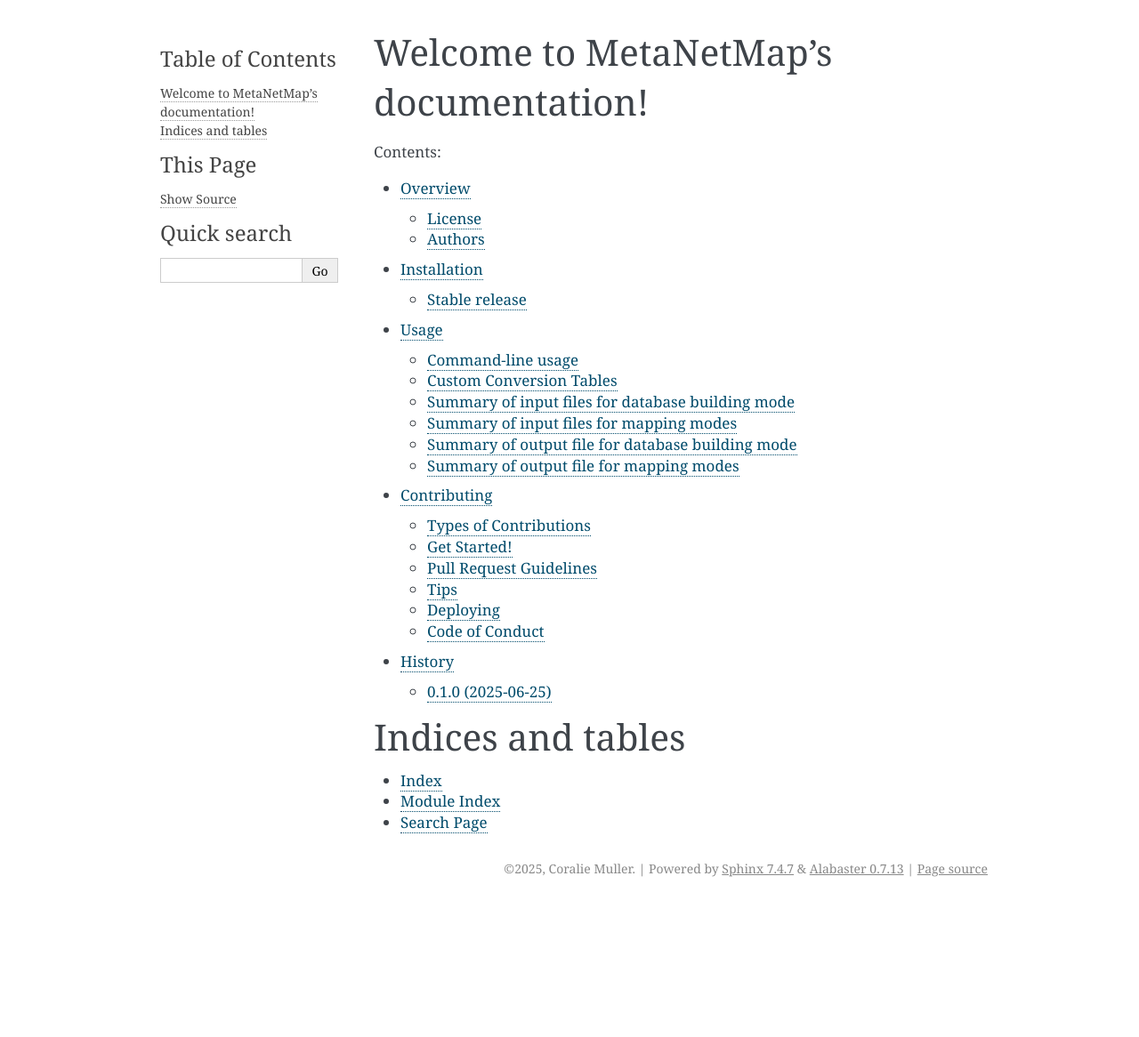
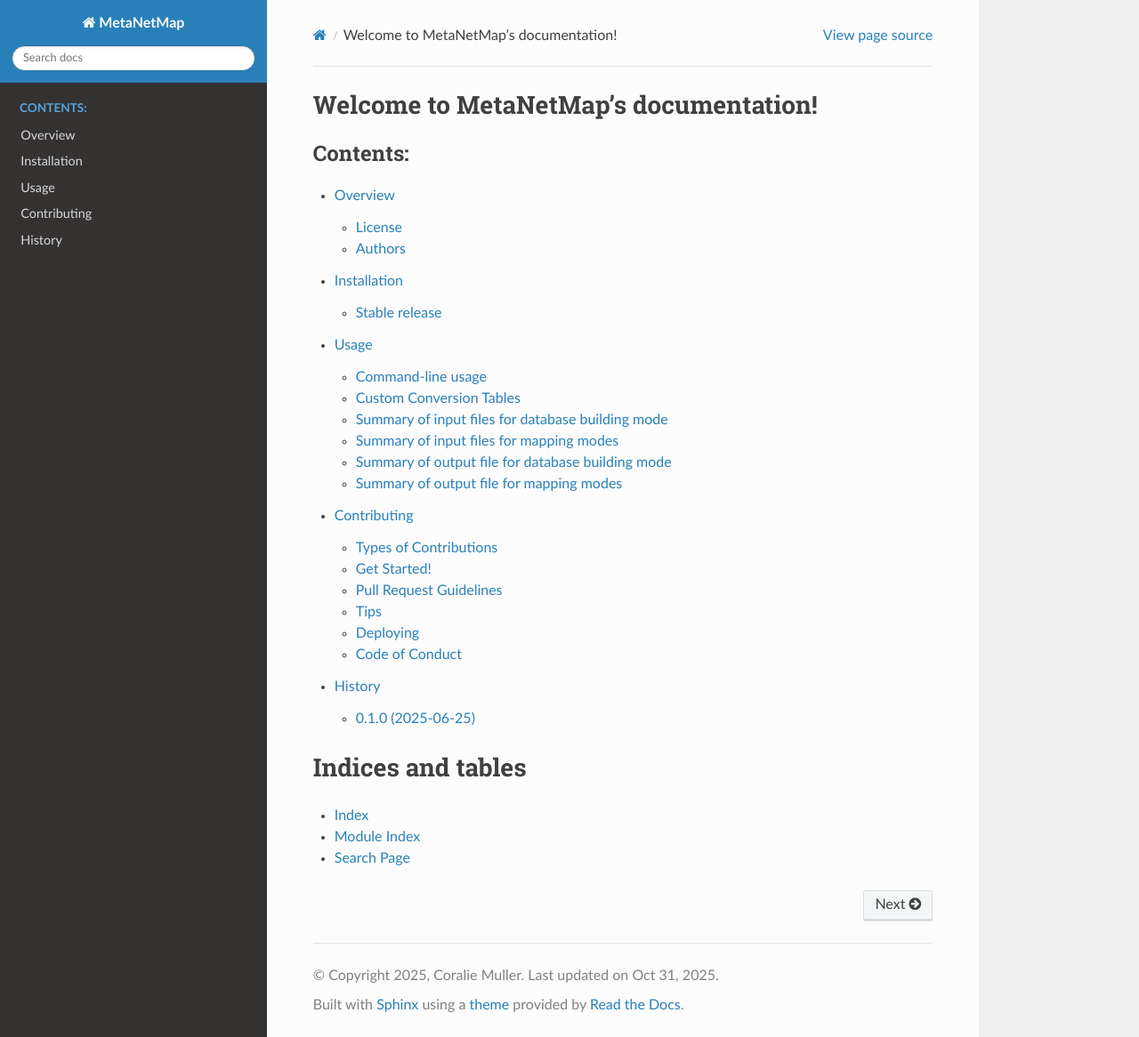
Before and after one commit to coraliemuller/metanetmap, a Sphinx documentation site: the page built from docs/index.rst, in a window 1280 px wide and 1166 px high. Shown: the whole window at 89% size. Built offline with Sphinx 7.4.7 and the Read the Docs theme 3.1.0, drawn with Linux system fonts in a browser that asks for light colours; pages that are not in the unit, such as notebooks, are missing from menus.

```diff
--- a/docs/conf.py
+++ b/docs/conf.py
@@ -31,8 +31,18 @@ import metanetmap
 
 # Add any Sphinx extension module names here, as strings. They can be
 # extensions coming with Sphinx (named 'sphinx.ext.*') or your custom ones.
-extensions = ['sphinx.ext.autodoc', 'sphinx.ext.viewcode']
-
+extensions = [
+    'sphinx_rtd_theme',
+    "sphinx.ext.autodoc",
+    "sphinx.ext.autosummary",
+    "sphinx.ext.coverage",
+    "sphinx.ext.doctest",
+    "sphinx.ext.extlinks",
+    "sphinx.ext.ifconfig",
+    "sphinx.ext.napoleon",
+    "sphinx.ext.todo",
+    "sphinx.ext.viewcode",
+]
 # Add any paths that contain templates here, relative to this directory.
 templates_path = ['_templates']
 
@@ -47,8 +57,9 @@ master_doc = 'index'
 
 # General information about the project.
 project = 'MetaNetMap'
-copyright = "2025, Coralie Muller"
 author = "Coralie Muller"
+year = '2025'
+copyright = f"{year}, {author}"
 
 # The version info for the project you're documenting, acts as replacement
 # for |version| and |release|, also used in various other places throughout
@@ -83,7 +94,7 @@ todo_include_todos = False
 # The theme to use for HTML and HTML Help pages.  See the documentation for
 # a list of builtin themes.
 #
-html_theme = 'alabaster'
+html_theme = "sphinx_rtd_theme"
 
 # Theme options are theme-specific and customize the look and feel of a
 # theme further.  For a list of options available for each theme, see the
@@ -102,6 +113,13 @@ html_static_path = ['_static']
 # Output file base name for HTML help builder.
 htmlhelp_basename = 'metanetmapdoc'
 
+html_use_smartypants = True
+html_last_updated_fmt = "%b %d, %Y"
+html_split_index = False
+html_sidebars = {
+    "**": ["searchbox.html", "globaltoc.html", "sourcelink.html"],
+}
+html_short_title = f"{project}-{version}"
 
 # -- Options for LaTeX output ------------------------------------------
 
```
